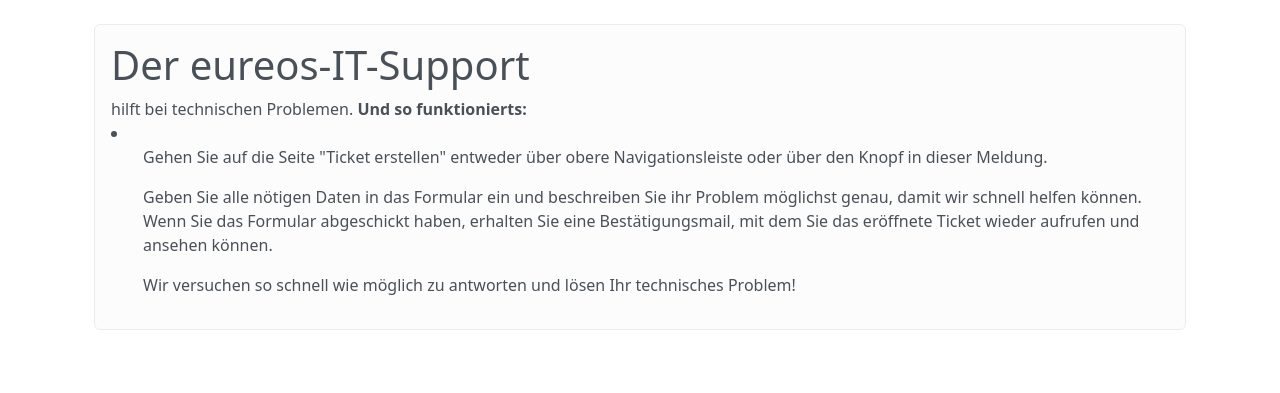
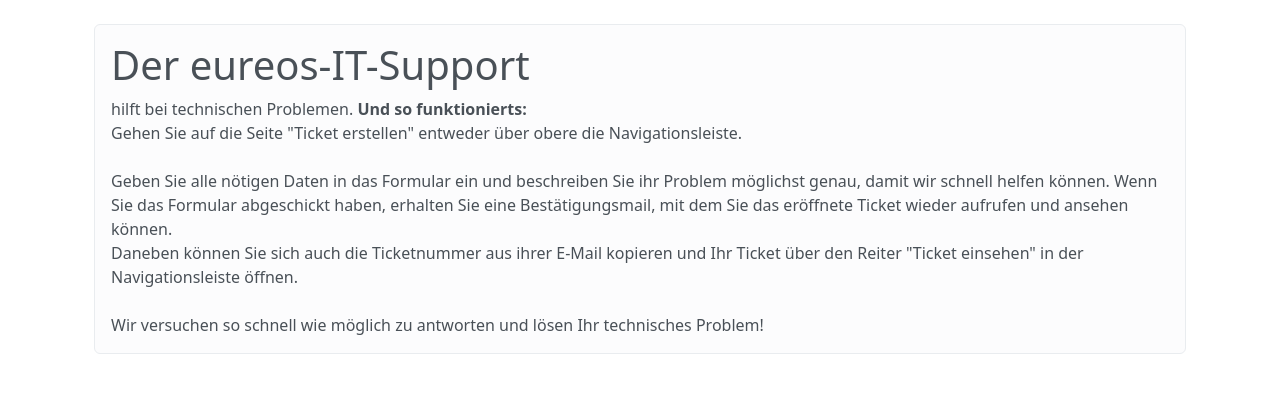
Before and after one commit to mattipunkt/eureos-support, a Django app: page / in a window 1280 px wide. Shown: the part 56-449 px from the top of the page. Run offline with Django 5.2, Linux system fonts and the light colour scheme; some libraries are stand-ins or nearby versions.

Commit message:
änderungen

```diff
--- a/eureostix/tix/forms.py
+++ b/eureostix/tix/forms.py
@@ -7,7 +7,7 @@ class createTicketForm(forms.Form):
     CHOICES = (('Windows', 'Windows'),('Handy', 'Handy'),('DATEV', 'DATEV'), ('Microsoft Office', 'Microsoft Office'), ('Hardwareprobleme', 'Hardwareprobleme'), ('Remote-Work / VPN', 'Remote-Work / VPN'), ('ELO', 'ELO'), ('Anderes', 'Anderes'))
     problem = forms.ChoiceField(choices=CHOICES)
     title = forms.CharField(label="Betreff des Tickets", max_length=255)
-    description = forms.CharField(label="Bitte beschreiben Sie ihr Problem", widget=forms.Textarea(), max_length=2000)
+    description = forms.CharField(label="Bitte beschreiben Sie ihr Problem", widget=forms.Textarea(), max_length=20000)
 
 
 class addMessage(forms.Form):
--- a/eureostix/tix/templates/index.html
+++ b/eureostix/tix/templates/index.html
@@ -5,18 +5,12 @@
         <div class="alert alert-light" role="alert">
             <h1>Der eureos-IT-Support</h1>
             hilft bei technischen Problemen. <b>Und so funktionierts:</b><br>
-            <div class="list-group">
-                <li>
-                    <ul>
-                        Gehen Sie auf die Seite "Ticket erstellen" entweder über obere Navigationsleiste oder über den Knopf in dieser Meldung.<br>
-                    </ul>
-                    <ul>
+
+                    Gehen Sie auf die Seite "Ticket erstellen" entweder über obere die Navigationsleiste.<br><br>
                         Geben Sie alle nötigen Daten in das Formular ein und beschreiben Sie ihr Problem möglichst genau, damit wir schnell helfen können. Wenn Sie das Formular abgeschickt haben, erhalten Sie eine Bestätigungsmail, mit dem Sie das eröffnete Ticket wieder aufrufen und ansehen können.<br>
-                    </ul>
-                    <ul>
+                        Daneben können Sie sich auch die Ticketnummer aus ihrer E-Mail kopieren und Ihr Ticket über den Reiter "Ticket einsehen" in der Navigationsleiste öffnen.<br><br>
                         Wir versuchen so schnell wie möglich zu antworten und lösen Ihr technisches Problem!<br>
-                    </ul>
-                </li>
+
             </div>
         </div>
     </div>
```
